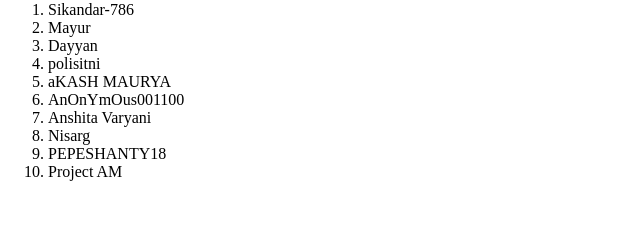
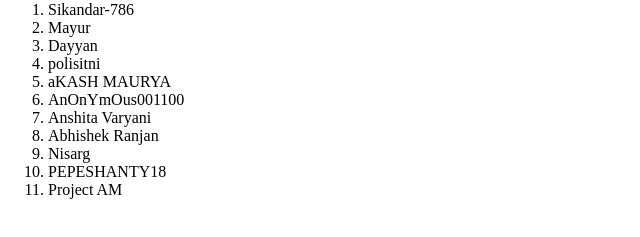
Before and after one commit to sikandar-786/add-your-name, a plain HTML site: page index.html in a window 1280 px wide. Shown: the part 79-316 px from the top of the page, without its empty margins (0-640 px from the left). Drawn offline with Linux system fonts and the light colour scheme.

Commit message:
Update index.html

```diff
--- a/index.html
+++ b/index.html
@@ -17,6 +17,7 @@
                 <li>aKASH MAURYA</li>
 		<li>AnOnYmOus001100</li>
 		<li>Anshita Varyani</li>
+		<li>Abhishek Ranjan</li>
 
 		<li>Nisarg</li>
 
```
